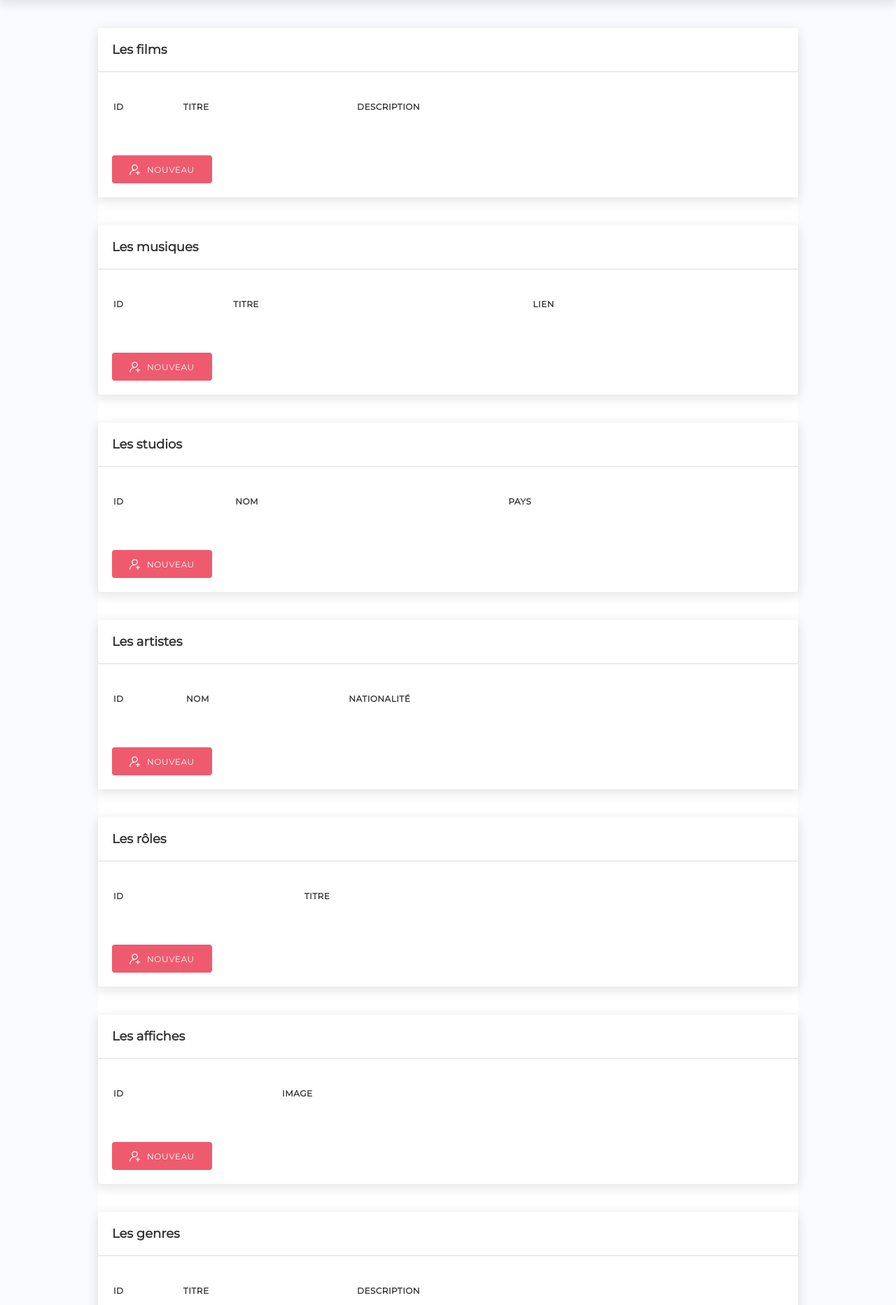
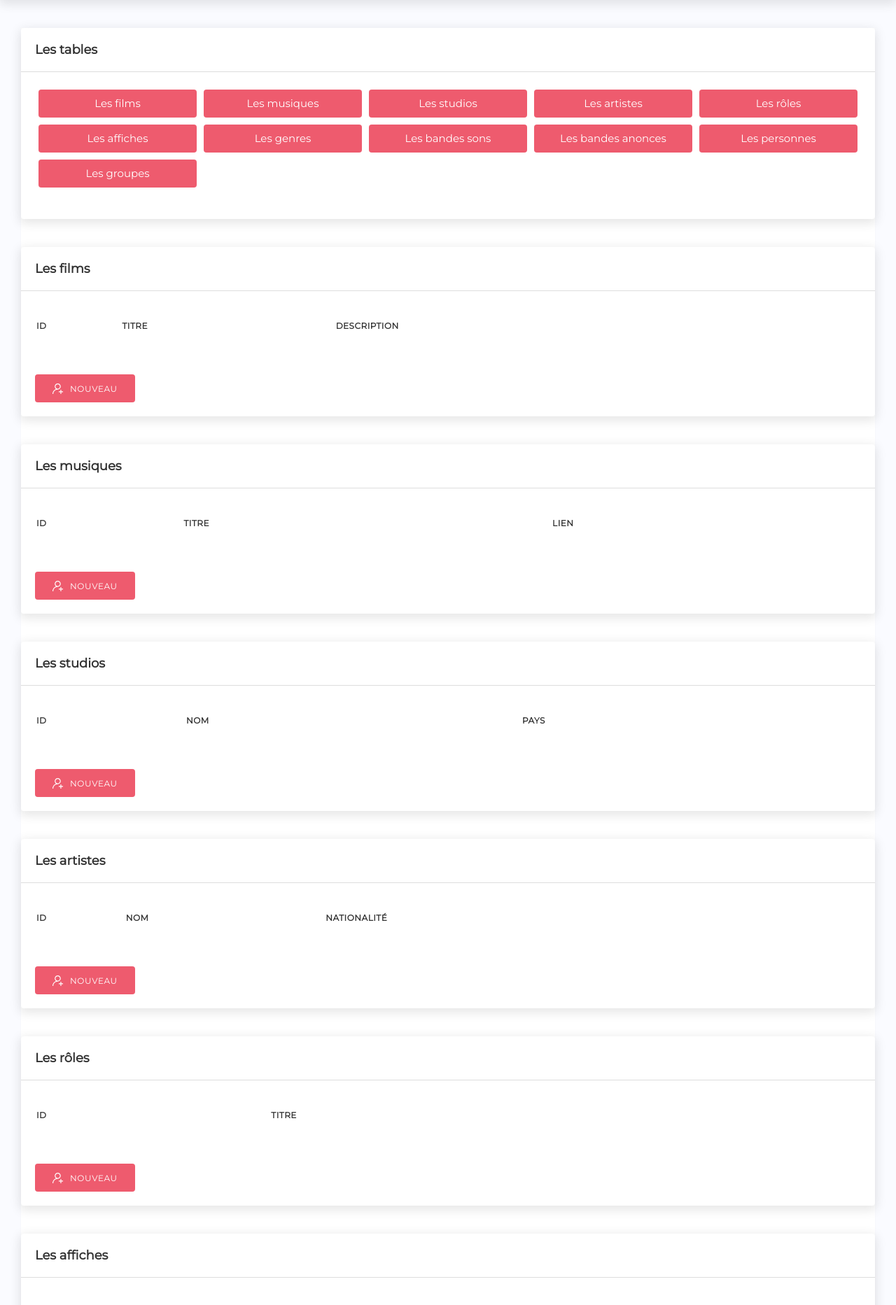
Before and after one commit to maevaPasteur/movies-db, a PHP site: page / in a window 1280 px wide. Shown: the part 80-1945 px from the top of the page at 70% size. Run offline with PHP 8.4, Linux system fonts and the light colour scheme; data that the repository does not hold is empty.

Commit message:
Style index & feat see table

```diff
--- a/assets/style.css
+++ b/assets/style.css
@@ -86,7 +86,7 @@ h2 {
 }
 main {
     width: calc(100% - 60px);
-    max-width: 1000px;
+    max-width: 1400px;
     background: #fff;
     box-shadow: 0 7px 5px -3px rgba(0,0,0,0.1);
     -webkit-box-shadow: 0 7px 5px -3px rgba(0,0,0,0.1);
@@ -180,3 +180,85 @@ input {
     padding: 5px 10px;
     border: solid 1px #ddd;
 }
+td a {
+    font-weight: bold;
+    transition: color ease .3s;
+}
+td a:hover {
+    color: #ff7a8b;
+}
+.actions {
+    width: 60px;
+    text-align: center;
+}
+#poster table {
+    display: block;
+    width: calc(100% - 40px);
+}
+#poster tbody {
+    display: flex;
+    flex-wrap: wrap;
+}
+#poster thead {
+    display: none;
+}
+#poster tr {
+    width: 25%;
+    display: flex;
+    flex-direction: column;
+    background: none !important;
+}
+@media screen and (max-width: 1024px) {
+    #poster tr {
+        width: 50%;
+    }
+}
+@media screen and (max-width: 750px) {
+    #poster tr {
+        width: 100%;
+    }
+}
+#poster td > img {
+    width: 100%;
+}
+#poster .actions {
+    width: 100%;
+}
+tbody tr:nth-of-type(odd) {
+    background: #f3f5f9;
+}
+.f-1 {
+    display: flex;
+    align-items: center;
+}
+.f-1 a:last-of-type {
+    font-weight: bold;
+    margin-left: 20px;
+    transition: color ease .3s;
+}
+.f-1 a:hover {
+    color: #ff7a8b;
+}
+ul {
+    list-style-type: none;
+    display: flex;
+    flex-wrap: wrap;
+}
+li {
+    width: calc(20% - 10px);
+    text-align: center;
+    margin: 5px;
+    background: #EE5B6E;
+    border-radius: 4px;
+    transition: color ease .3s;
+}
+li:hover {
+    background: #ff7a8b;
+}
+li a {
+    color: #fff;
+    width: 100%;
+    height: 40px;
+    line-height: 40px;
+    display: block;
+}
--- a/func.php
+++ b/func.php
@@ -87,7 +87,7 @@ function template_table($title, $items, $table, $param1Title, $param1Content, $p
                     $id = $table.'ID';
                     $html.= "
                         <tr>
-                            <td>$item[$id]</td>
+                            <td><a href=\"read.php?id=$item[$id]&table=$table\">#$item[$id]</a></td>
                             ";
                     if($table === 'poster') {
                         $html.= "<td><img src=\"$item[$param1Content]\" alt='poster'></td>";
@@ -95,14 +95,14 @@ function template_table($title, $items, $table, $param1Title, $param1Content, $p
                         $html.= "<td>$item[$param1Content]</td>";
                     }
                     if($param2Content) {
-                        if($table === 'song') {
+                        if($table === 'song' or $table === 'trailer') {
                             $html.= "<td><a href=\"$item[$param2Content]\">$item[$param2Content]</a></td>";
                         } else {
                             $html.="<td>$item[$param2Content]</td>";
                         }
                     }
                     $html.= "
-                            <td>
+                            <td class='actions'>
                                 <a href=\"update.php?id=$item[$id]&table=$table\"><img class='icon' src='assets/images/edit.svg' alt='edit'></a>
                                 <a href=\"delete.php?id=$item[$id]&table=$table\"><img class='icon' src='assets/images/delete.svg' alt='delete'></a>
                             </td>
--- a/index.php
+++ b/index.php
@@ -23,6 +23,24 @@ $bands =  $pdo->query('SELECT * FROM band')->fetchAll(PDO::FETCH_ASSOC);
 
     <main>
 
+        <div class="box-1 pb-20">
+            <h2 class='p-20'>Les tables</h2>
+            <hr>
+            <ul class="p-20">
+                <li><a href="#movie">Les films</a></li>
+                <li><a href="#song">Les musiques</a></li>
+                <li><a href="#studio">Les studios</a></li>
+                <li><a href="#artiste">Les artistes</a></li>
+                <li><a href="#role">Les rôles</a></li>
+                <li><a href="#poster">Les affiches</a></li>
+                <li><a href="#genre">Les genres</a></li>
+                <li><a href="#soundtrack">Les bandes sons</a></li>
+                <li><a href="#trailer">Les bandes anonces</a></li>
+                <li><a href="#person">Les personnes</a></li>
+                <li><a href="#band">Les groupes</a></li>
+            </ul>
+        </div>
+
         <?= template_table('Les films', $movies, 'movie', 'Titre', 'movieTitle', 'Description', 'movieDesc') ?>
         <?= template_table('Les musiques', $songs, 'song', 'Titre', 'songName', 'Lien', 'songURL') ?>
         <?= template_table('Les studios', $studios, 'studio', 'Nom', 'studioName', 'Pays', 'studioAddress') ?>
```
Also changed, not shown: delete.php (+6 -2 lines), read.php (added, +50 -0 lines).
